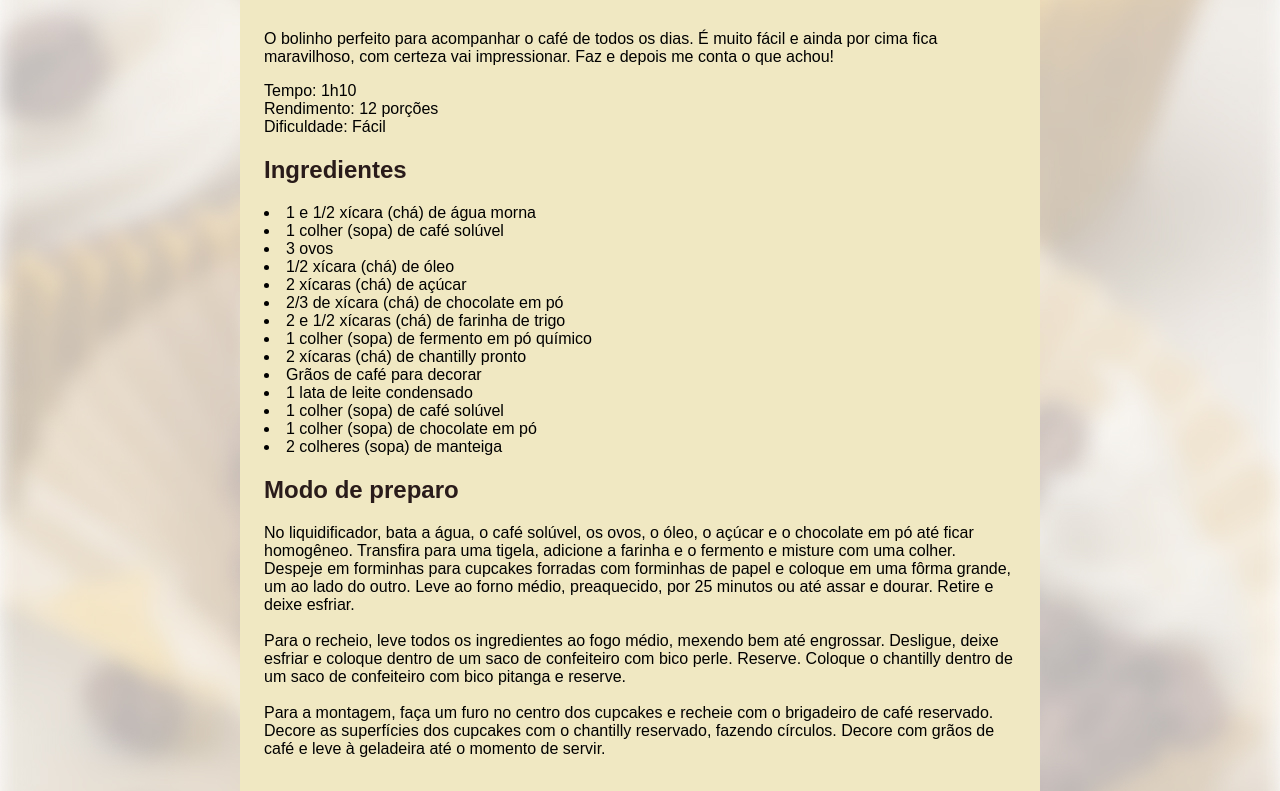
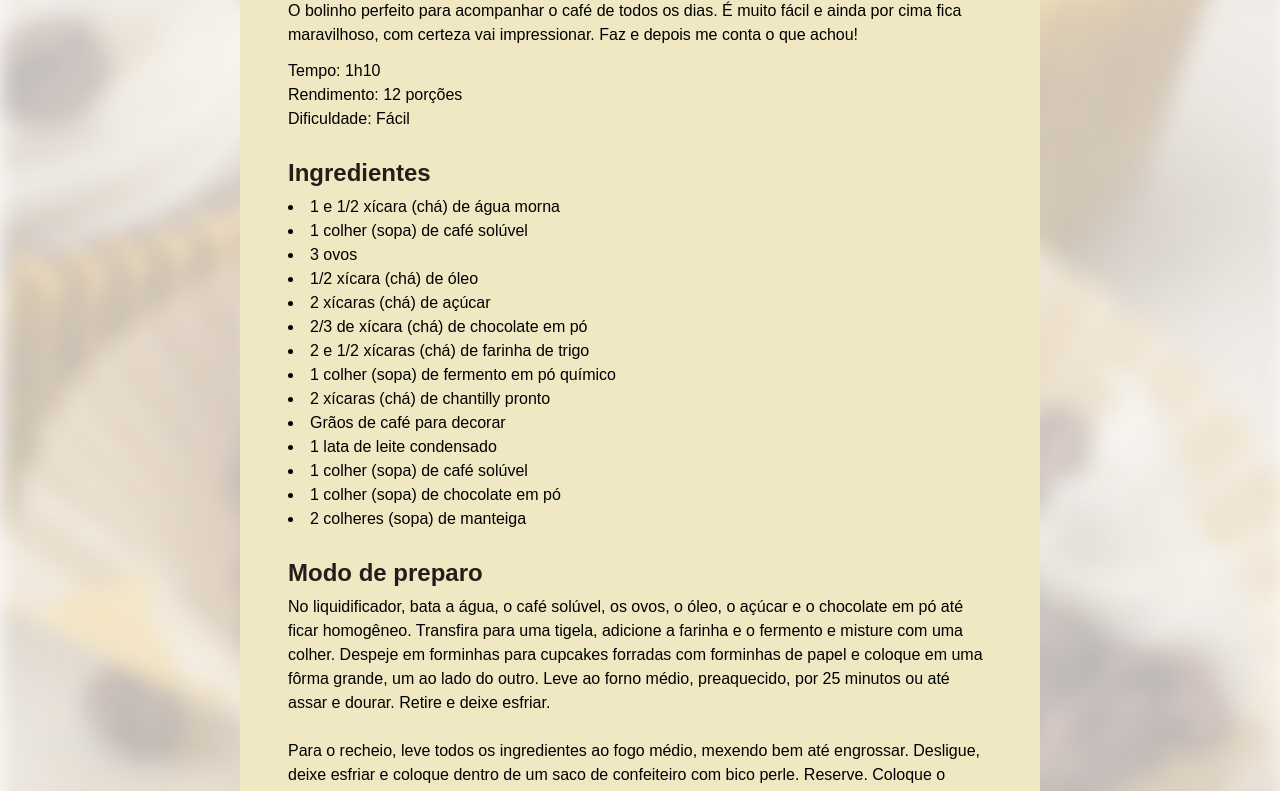
Before and after one commit to Arthurzitos/Pagina-de-Receitas, a plain HTML site: page index.html in a window 1280 px wide. Shown: the part 568-1359 px from the top of the page. Drawn offline with Linux system fonts and the light colour scheme; a web font is replaced by a local one.

Commit message:
ajustando espaços

```diff
--- a/assets/css/style.css
+++ b/assets/css/style.css
@@ -1,9 +1,14 @@
 @import url('https://fonts.googleapis.com/css2?family=Alice&family=Inter:ital,opsz,wght@0,14..32,100..900;1,14..32,100..900&display=swap');
 
+* {
+    margin: 0;
+    padding: 0;
+}
 :root {
     font-family:'Alice', sans-serif;
     --bg-color: #F0E8C2;
     --text-color: #291B1A;
+    line-height: 150%;
 }
 body {
     background-image: url(../img/bg-image.jpg);
@@ -24,6 +29,18 @@ img {
     border-radius: 16px;
 }
 
+main {
+    padding: 24px;
+}
+
+section + section {
+    margin-top: 24px;
+}
+
+.about p + p {
+    margin-top: 12px;
+}
+
 h1 {
     line-height: 140%;
     font-size: 40px;
@@ -35,4 +52,10 @@ h2 {
 
 h1, h2 {
     color: var(--text-color);
+    margin-bottom: 4px;
+    line-height: 150%;
 }
+
+ul {
+    padding-left: 24px;
+}
```
